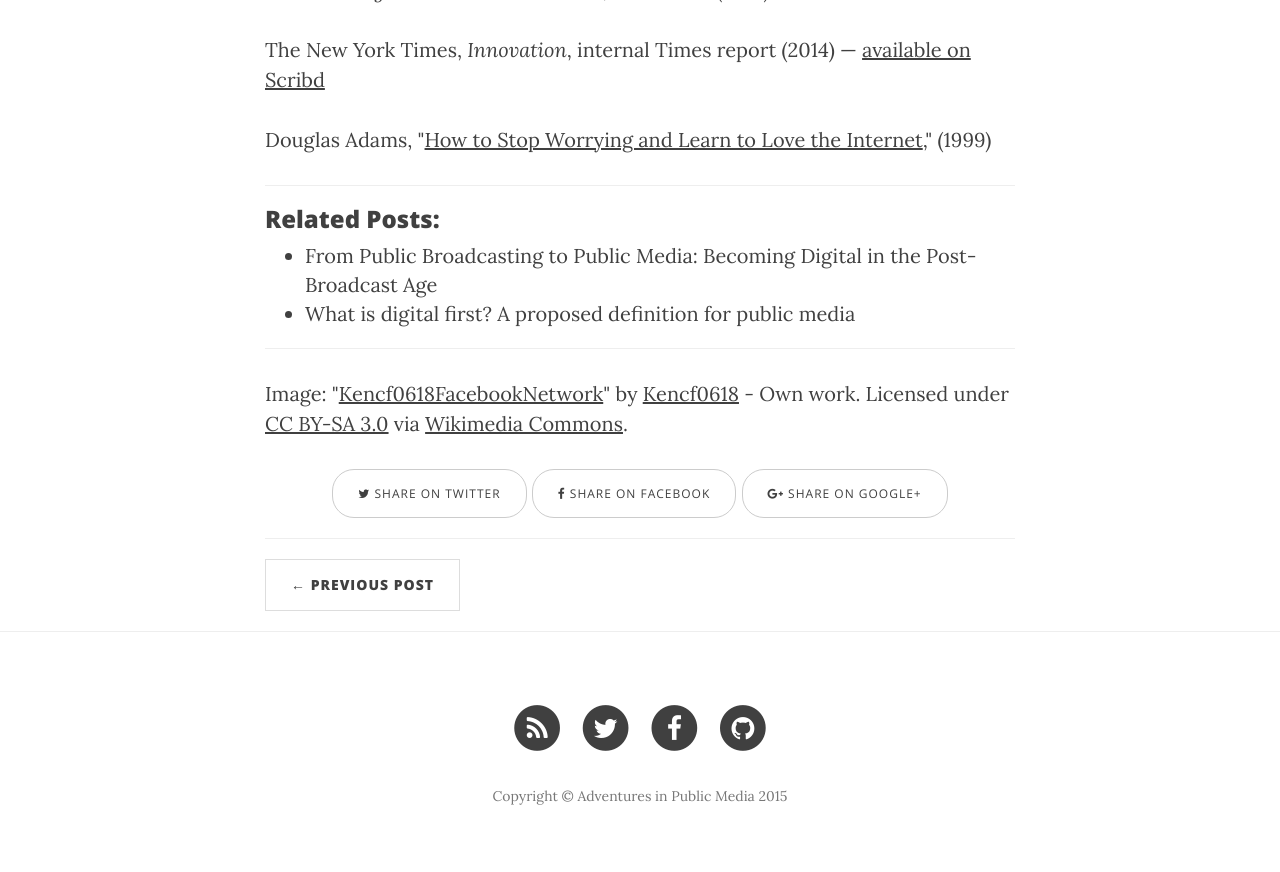
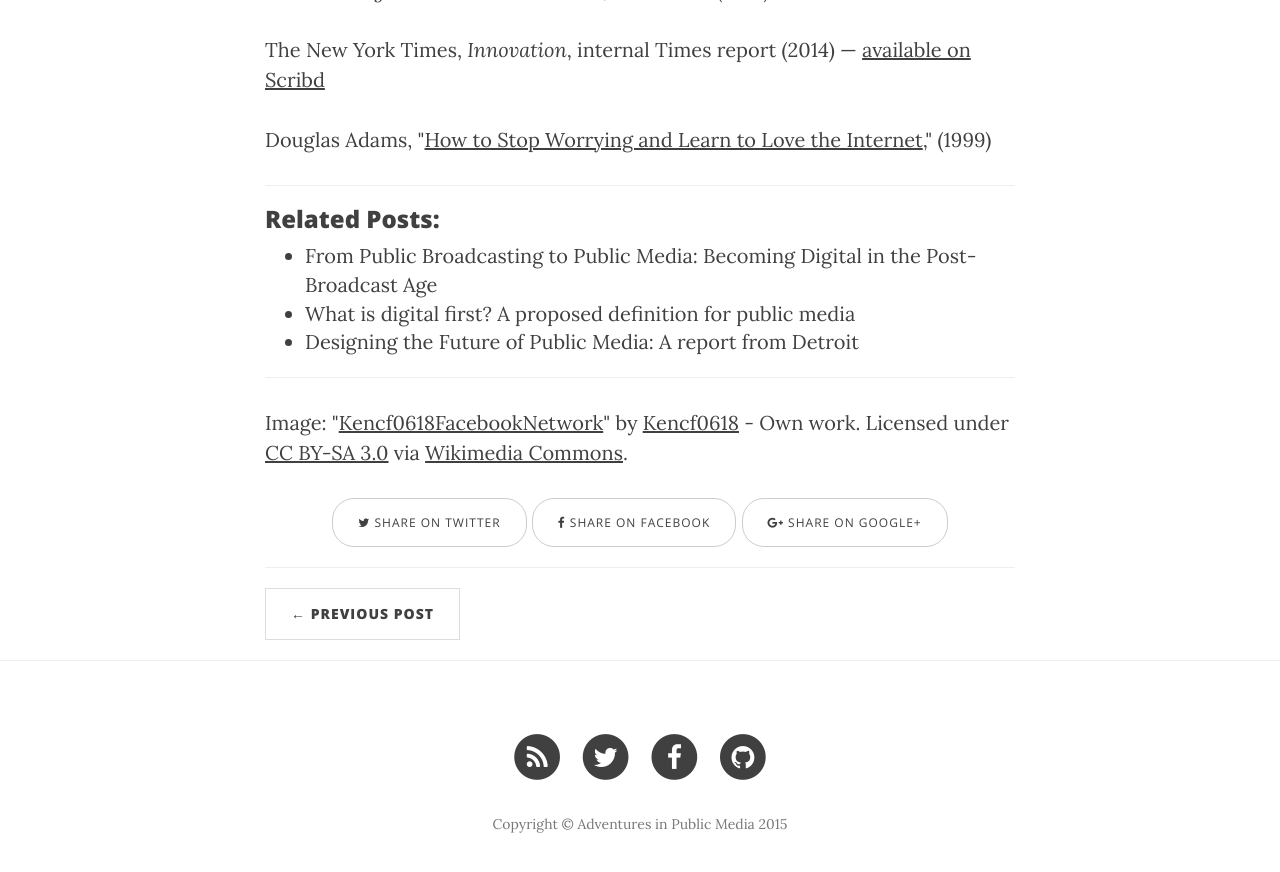
Before and after one commit to jackbrighton/jackbrighton.github.io, a Jekyll site: the page built from _posts/2015-05-18-new-media-os.html, in a window 1280 px wide and 900 px high, scrolled down 7046 px. Shown: the top 872 px of the window. Built offline with Jekyll 4.4.1, drawn with Linux system fonts in a browser that asks for light colours; nearby versions of some CDN libraries.

Commit message:
add aother related post

```diff
--- a/_posts/2015-05-18-new-media-os.html
+++ b/_posts/2015-05-18-new-media-os.html
@@ -103,6 +103,7 @@
 <ul>
 <li><a href="http://jackbrighton.github.io/2015/05/18/becoming-digital/">From Public Broadcasting to Public Media: Becoming Digital in the Post-Broadcast Age</a></li>
 <li><a href="http://jackbrighton.github.io/2015/05/25/what-is-digital-first/">What is digital first? A proposed definition for public media</a></li>
+<li><a href="http://jackbrighton.github.io/2015/05/03/storytelling-workshop/">Designing the Future of Public Media: A report from Detroit</a></li>
 </ul>
 
 <hr>
```
